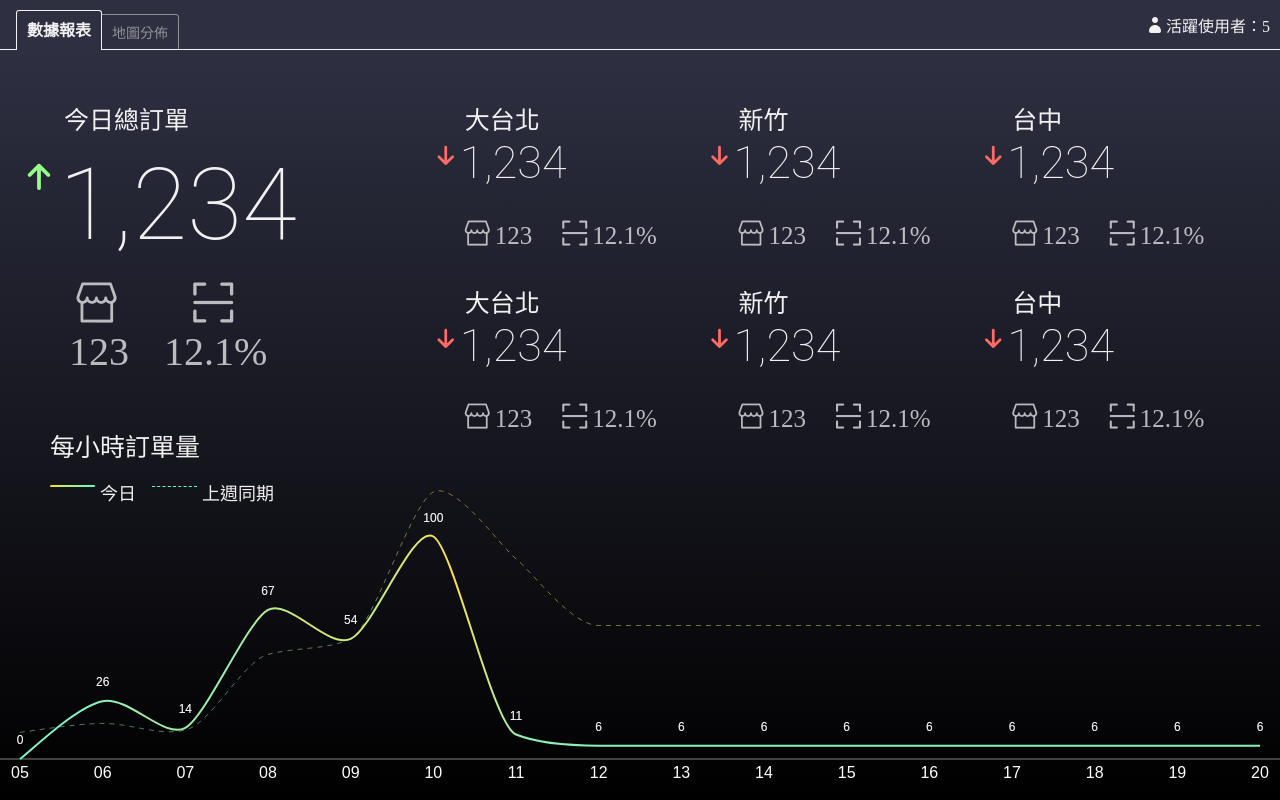
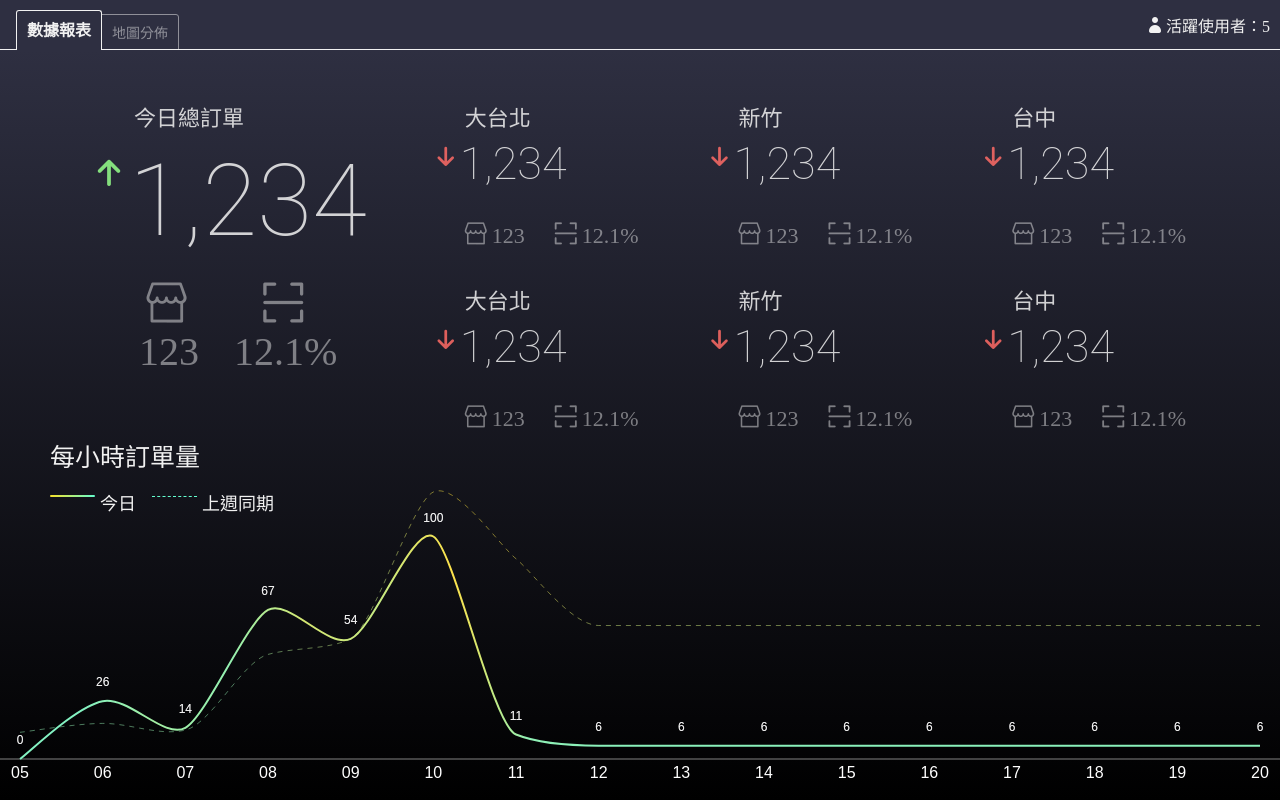
Before and after one commit to comdan66/huskeyTv, a plain HTML site: page index.html in a window 1280 px wide. Drawn offline with Linux system fonts and the light colour scheme; a web font is replaced by a local one.

Commit message:
Fix code.

```diff
--- a/scss/public.scss
+++ b/scss/public.scss
@@ -149,6 +149,7 @@ html {
     // border: 1px solid rgba(255, 0, 0, .3);
   }
   .r1 {
+
     margin-top: 50px;
   }
   .r1, .r2 {
@@ -172,10 +173,12 @@ html {
         display: inline-block;
         width: 100%;
         // border: 1px solid rgba(255, 0, 0, .3);
-        font-size: 25px;
+        font-size: 22px;
+        @include opacity(.85);
         padding-left: 25px + 5px;
 
         + span {
+          margin-top: 5px;
           padding-left: 0;
           font-size: 45px;
           font-weight: 100;
@@ -199,13 +202,14 @@ html {
         display: inline-block;
         width: 100%;
         margin-top: 32px;
-        @include opacity(.75);
+        @include opacity(.55);
         @include clearfix();
 
         > * {
           display: inline-block;
           float: left;
-          font-size: 25px;
+          font-size: 22px;
+          @include opacity(.85);
           margin-left: 25px + 5px;
           font-weight: 300;
           // + * {
@@ -217,6 +221,7 @@ html {
         }
       }
       &:first-child {
+        padding-left: 70px;
         > span {
           padding-left: 35px + 5px;
           + span {
@@ -261,7 +266,7 @@ html {
       display: inline-block;
       position: absolute;
       left: 50px;
-      top: -40px;
+      top: -30px;
 
       >span {
         font-size: 25px;
```
Also changed, not shown: css/public.css.
